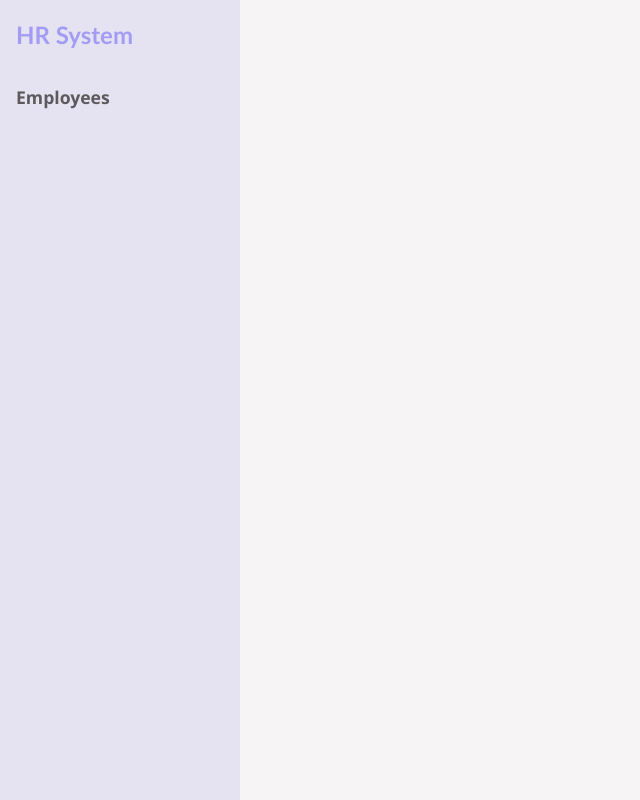
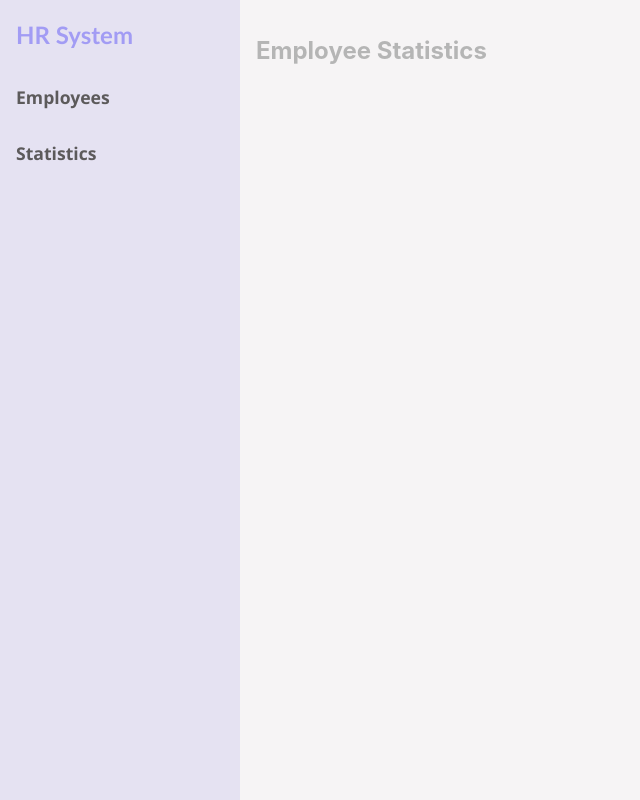
Before and after one commit to mixplore/hr-system, a React (Create React App) app in the folder colibri-hr-app/: page /statistics in a window 1280 px wide. Shown: the whole page, without its empty margins (0-640 px from the left). Built offline with nearby package versions, Linux system fonts and the light colour scheme; no server answers.

Commit message:
feat: add statistics route

```diff
--- a/colibri-hr-app/src/App.tsx
+++ b/colibri-hr-app/src/App.tsx
@@ -5,6 +5,7 @@ import { EmployeesProvider } from './context/EmployeesContext';
 import EmployeeDetails from './pages/EmployeeDetails';
 import EmployeeDetailsEdit from './pages/EmployeeDetailsEdit';
 import Employees from './pages/Employees';
+import Statistics from './pages/Statistics';
 
 function App() {
   return (
@@ -16,7 +17,7 @@ function App() {
               <Route path=":employeeId" element={<EmployeeDetails />} />
               <Route path="edit" element={<EmployeeDetailsEdit />} />
             </Route>
-            <Route path="statistics" element={<></>} />
+            <Route path="statistics" element={<Statistics />} />
           </Routes>
         </Layout>
       </EmployeesProvider>
--- a/colibri-hr-app/src/components/Sidebar.tsx
+++ b/colibri-hr-app/src/components/Sidebar.tsx
@@ -5,6 +5,7 @@ const Sidebar = () => (
   <nav aria-label="Sidebar menu" className="sidebar">
     <h2 className="logo">HR System</h2>
     <Link to="employees">Employees</Link>
+    <Link to="statistics">Statistics</Link>
   </nav>
 );
 
--- /dev/null
+++ b/colibri-hr-app/src/pages/Statistics.tsx
@@ -0,0 +1,9 @@
+const Statistics = () => {
+  return (
+    <>
+      <h2>Employee Statistics</h2>
+    </>
+  );
+};
+
+export default Statistics;
```
